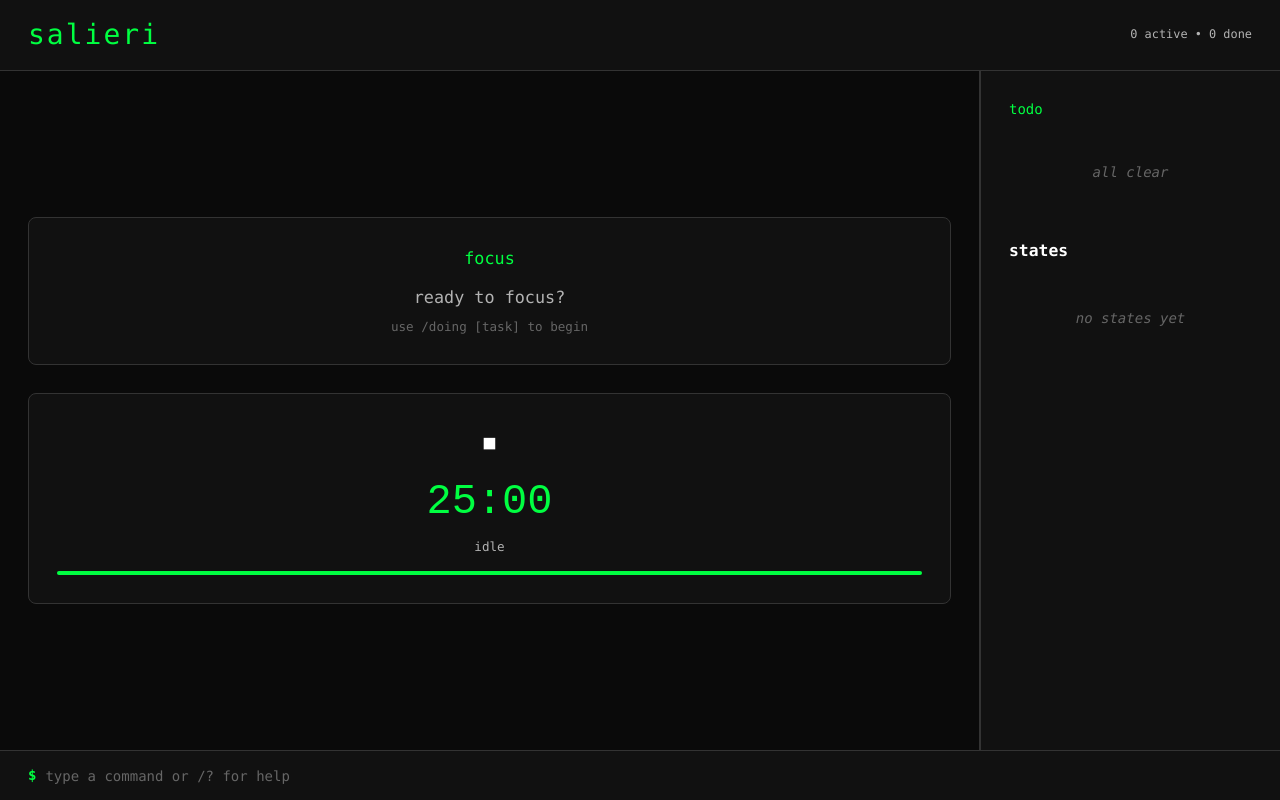
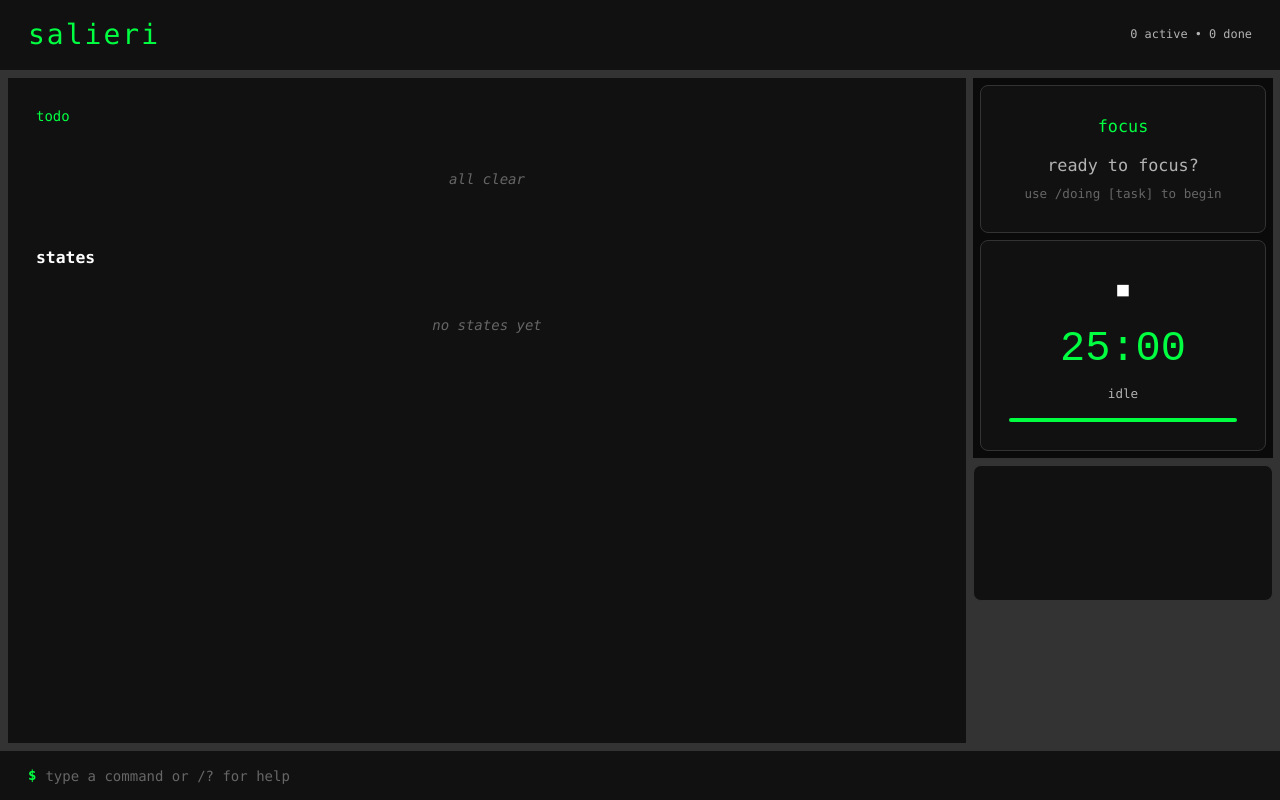
Before and after one commit to salierismuse/salieri, a SvelteKit app in the folder SALIERI/: page / in a window 1280 px wide. Built offline with nearby package versions, Linux system fonts and the light colour scheme.

Commit message:
Adjust layout for editor space

```diff
--- a/SALIERI/src/routes/+page.svelte
+++ b/SALIERI/src/routes/+page.svelte
@@ -413,7 +413,7 @@ const payload = { days_offset: currentDayOffset };
   </header>
 
   <div class="workspace">
-    <!-- Focus Zone -->
+    <div class="left-pane">
       <section class="focus-zone">
         <div class="active-task-card">
           <h2>focus</h2>
@@ -445,7 +445,22 @@ const payload = { days_offset: currentDayOffset };
         </div>
       </section>
 
-    <!-- Task Panel -->
+      <div class="editor-space">
+        {#if tiptapBool}
+          <div class="writer-container" bind:this={element}></div>
+        {/if}
+
+        {#if $showEditor}
+          <section class="editor-panel">
+            <div class="editor-header">
+              <span>code</span>
+            </div>
+            <div class="editor-container" bind:this={editorDiv}></div>
+          </section>
+        {/if}
+      </div>
+    </div>
+
     <section class="task-panel">
       <div class="task-section">
         <h3>todo</h3>
@@ -496,21 +511,6 @@ const payload = { days_offset: currentDayOffset };
     </section>
 
 
-    {#if tiptapBool}
-      <div bind:this={element}>
-      </div>
-    {/if}
-
-    <!-- Editor Panel -->
-    {#if $showEditor}
-      <section class="editor-panel">
-        <div class="editor-header">
-          <span>code</span>
-         <!---- <button class="close-btn" on:click={toggleEditor}>×</button> -->
-        </div>
-        <div class="editor-container" bind:this={editorDiv}></div>
-      </section>
-    {/if}
   </div>
 
   <!-- Command Line -->
@@ -631,22 +631,39 @@ const payload = { days_offset: currentDayOffset };
     flex: 1;
     display: grid;
     grid-template-columns: 1fr 300px;
-    gap: 1px;
+    gap: 0.5rem;
+    padding: 0.5rem;
     background: var(--border);
     overflow: hidden;
   }
 
-  .workspace.with-editor {
-    grid-template-columns: 1fr 300px 1fr;
+  .left-pane {
+    display: grid;
+    grid-template-rows: auto 1fr;
+    gap: 0.5rem;
+  }
+
+  .editor-space {
+    background: var(--bg-secondary);
+    border: 1px solid var(--border);
+    border-radius: 8px;
+    display: flex;
+    flex-direction: column;
+    overflow: hidden;
+  }
+
+  .writer-container {
+    flex: 1;
+    padding: 1rem;
+    overflow-y: auto;
   }
 
   .focus-zone {
     background: var(--bg-primary);
-    padding: 2rem;
+    padding: 0.5rem;
     display: flex;
     flex-direction: column;
-    justify-content: center;
-    gap: 2rem;
+    gap: 0.5rem;
   }
 
   .active-task-card, .pomodoro-card {
@@ -735,6 +752,7 @@ const payload = { days_offset: currentDayOffset };
     padding: 2rem;
     overflow-y: auto;
     border-left: 1px solid var(--border);
+    grid-row: 1 / span 2;
   }
 
 
@@ -823,10 +841,12 @@ const payload = { days_offset: currentDayOffset };
   }
 
   .editor-panel {
-    background: var(--bg-primary);
-    border-left: 1px solid var(--border);
+    background: var(--bg-secondary);
+    border: 1px solid var(--border);
+    border-radius: 8px;
     display: flex;
     flex-direction: column;
+    overflow: hidden;
   }
 
   .editor-header {
@@ -945,6 +965,7 @@ const payload = { days_offset: currentDayOffset };
   @media (max-width: 1200px) {
     .workspace {
       grid-template-columns: 1fr;
+      grid-template-rows: auto auto 1fr;
     }
 
     .task-panel {
```
Lines whose indentation alone changed are shown as unchanged.
